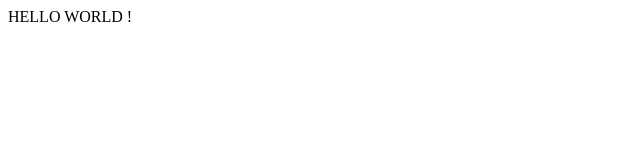
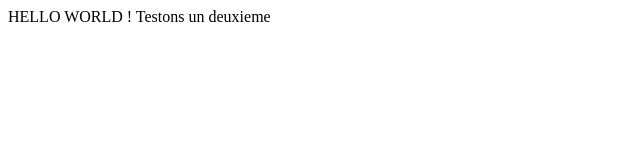
Before and after one commit to mathieu-gtz/git-test, a plain HTML site: page index.html in a window 1280 px wide. Shown: the whole page, without its empty margins (0-640 px from the left). Drawn offline with Linux system fonts and the light colour scheme.

Commit message:
Un deuxieme

```diff
--- a/index.html
+++ b/index.html
@@ -6,6 +6,6 @@
     <title>Document</title>
   </head>
   <body>
-    HELLO WORLD !
+    HELLO WORLD ! Testons un deuxieme
   </body>
 </html>
```
